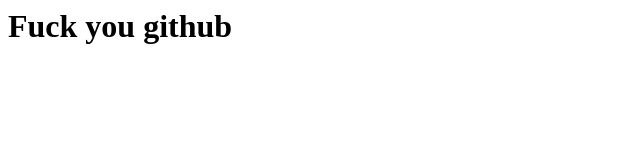
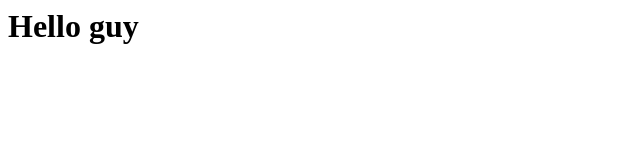
Before and after one commit to Neil-McCarthy/This-guy, a plain HTML site: page index.html in a window 1280 px wide. Shown: the whole page, without its empty margins (0-640 px from the left). Drawn offline with Linux system fonts and the light colour scheme.

Commit message:
Update index.html

```diff
--- a/index.html
+++ b/index.html
@@ -1 +1 @@
-<h1>Fuck you github</h1>
+<h1>Hello guy</h1>
```
